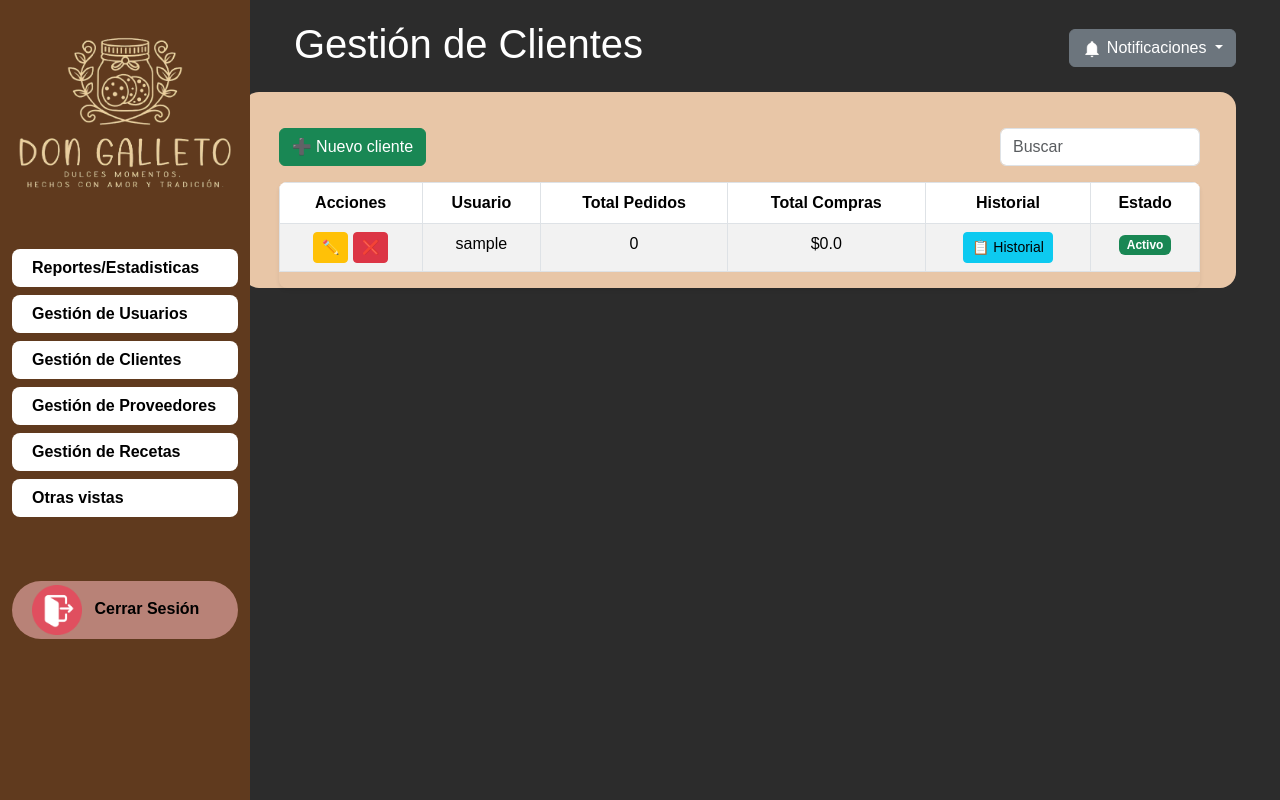
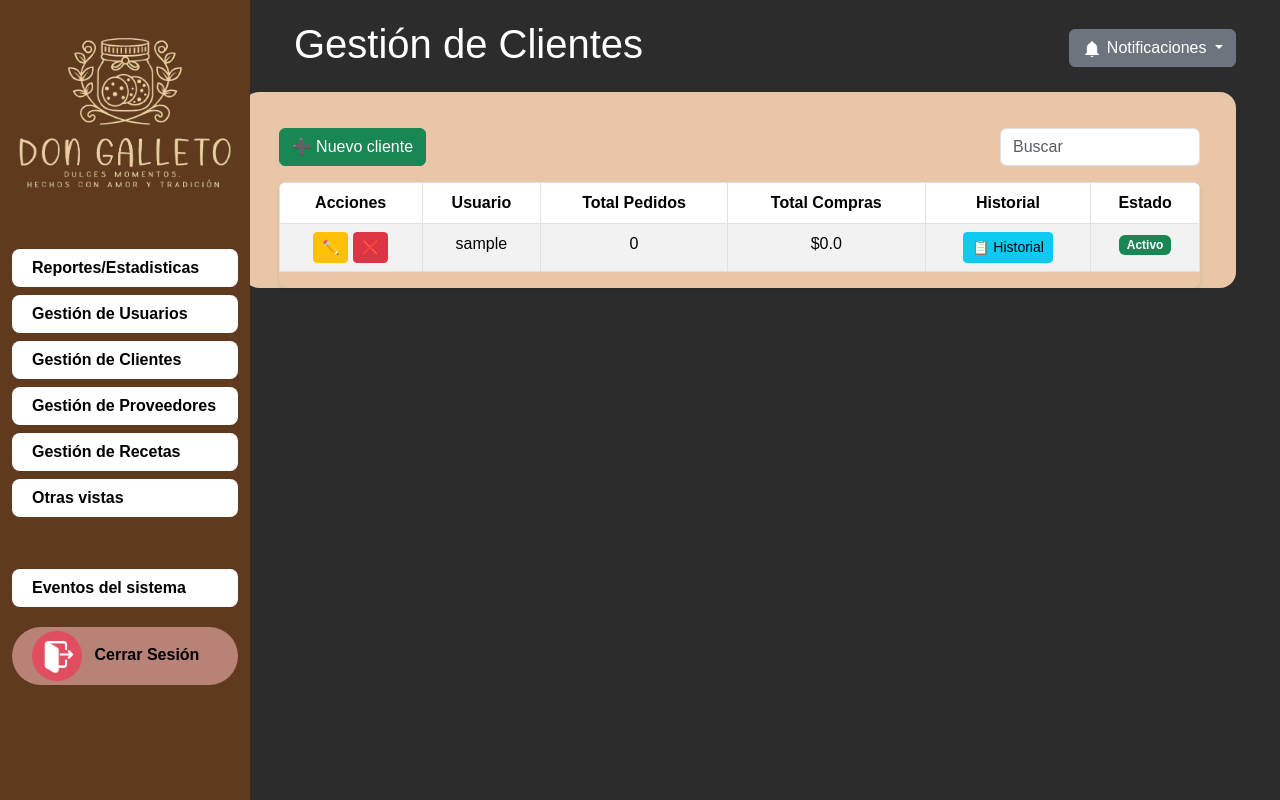
Before and after one commit to isaacrdmc/NewGalleto-M, a Flask app: template templates/admin/clientes.html in a window 1280 px wide. Run offline with Flask 3, Linux system fonts and the light colour scheme; the template is opened without the code that fills it: values that come from a table or form of the project are taken from there, others are empty; tables that the repository leaves empty hold one stand-in row (values such as "Sample post"); parts of the project's set-up code (start-up, migrations or seed data) failed here and were passed over; some libraries are stand-ins or nearby versions.

Commit message:
He agregado la tabla para visualizar los logs del sistema

```diff
--- a/templates/shared/base_admin.html
+++ b/templates/shared/base_admin.html
@@ -63,6 +63,13 @@
                                 Otras vistas
                             </a>
                         </li>
+                        <li class="nav-item my-1">
+                            <a class="nav-link {% if request.endpoint == 'admin.logs_admin' %}active{% endif %} rounded-3" href="{{ url_for('admin.logs_admin') }}">
+                                Eventos del sistema
+                            </a>
+                        </li>
+
+
                         <li class="nav-item mt-3">
                             <a class="nav-link rounded-5 py-1" style="background-color: #b88277;" href="{{ url_for('shared.logout') }}">
                                 <img src="{{ url_for('static', filename='img/exit.png') }}" alt="Cerrar Sesión" width="50" class="me-2">
```
